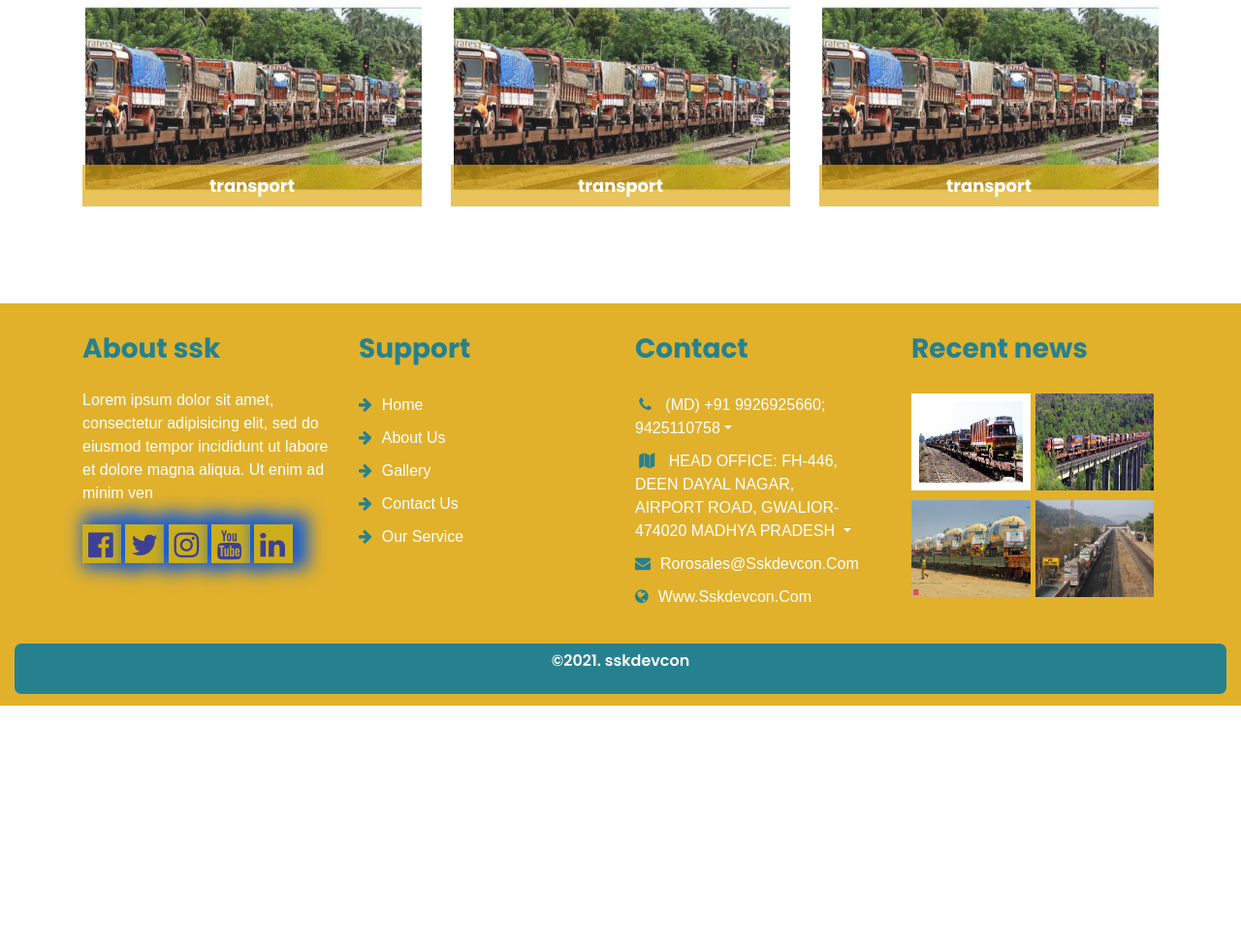
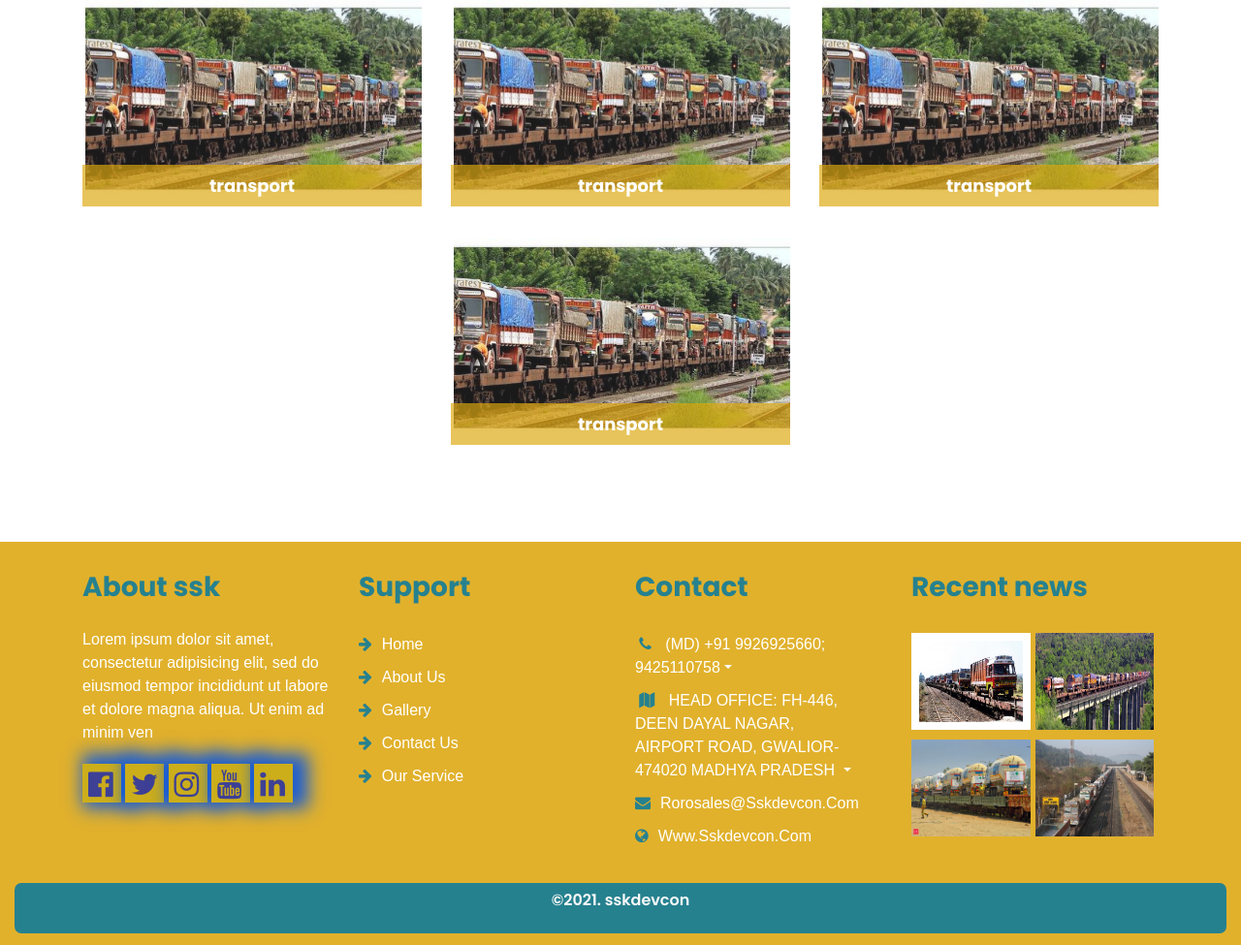
Before and after one commit to rahul1599/Ssk-Devcon-, a PHP site: page /gallery.php in a window 1280 px wide. Shown: the part 581-1556 px from the top of the page at 97% size. Before the commit the page ends 1309 px from the top, so only its background shows below. Run offline with PHP 8.4, Linux system fonts and the light colour scheme.

Commit message:
Update gallery.php

```diff
--- a/gallery.php
+++ b/gallery.php
@@ -47,11 +47,15 @@
                     </div>
                 </div>
                 <div class="col-lg-4 col-md-4 col-sm-12 col-xs-12">
+                     <div class="shop-cat-box">
+                        <img class="img-fluid" src="img/about-3.jpg" alt="" />
+                        <a class=" hvr-hover" href="#">transport</a>
+                    </div>
                     <div class="shop-cat-box">
                         <img class="img-fluid" src="img/about-3.jpg" alt="" />
                         <a class=" hvr-hover" href="#">transport</a>
                     </div>
-                    <div class="shop-cat-box">
+                   <div class="shop-cat-box">
                         <img class="img-fluid" src="img/about-3.jpg" alt="" />
                         <a class=" hvr-hover" href="#">transport</a>
                     </div>
```
